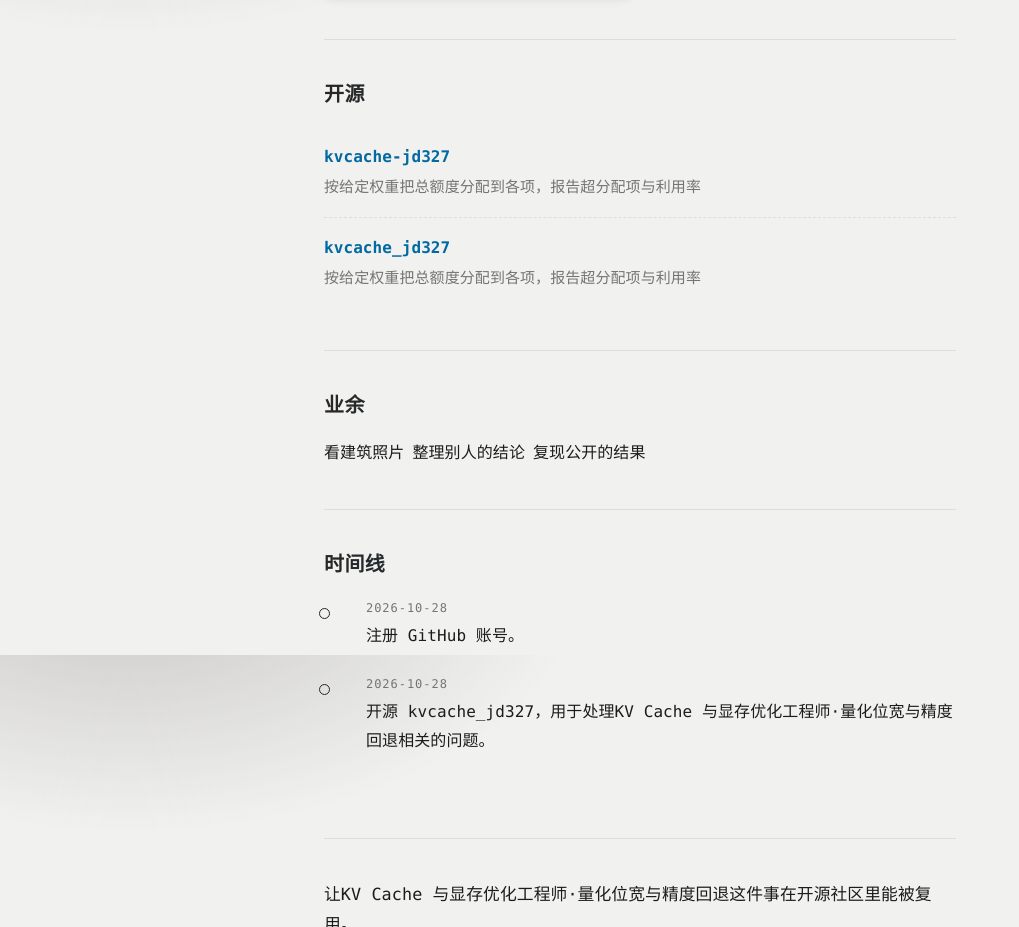
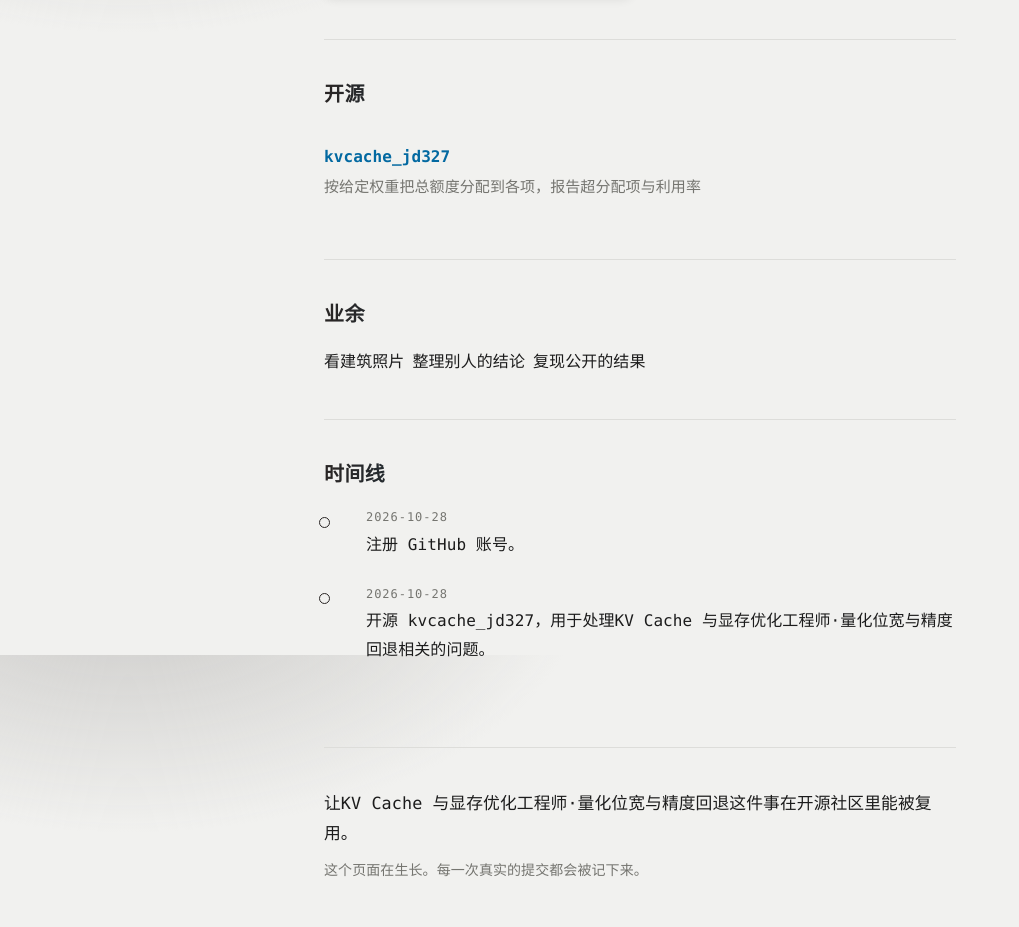
Before and after one commit to guillyxlab/guillyxlab.github.io, a plain HTML site: page index.html in a window 1280 px wide. Shown: the part 945-1872 px from the top of the page, without its empty margins (0-1019 px from the left). Drawn offline with Linux system fonts and the light colour scheme.

Commit message:
fix: 更新个人站点

```diff
--- a/index.html
+++ b/index.html
@@ -102,9 +102,6 @@
 <section id="work">
   <h2>开源</h2>
   <ul class="repos">
-    <li><div class="name"><a href="https://github.com/guillyxlab/kvcache-jd327" rel="noopener">kvcache-jd327</a></div>
-      <div class="desc">按给定权重把总额度分配到各项，报告超分配项与利用率</div>
-    </li>
     <li><div class="name"><a href="https://github.com/guillyxlab/kvcache_jd327" rel="noopener">kvcache_jd327</a></div>
       <div class="desc">按给定权重把总额度分配到各项，报告超分配项与利用率</div>
     </li>
```
